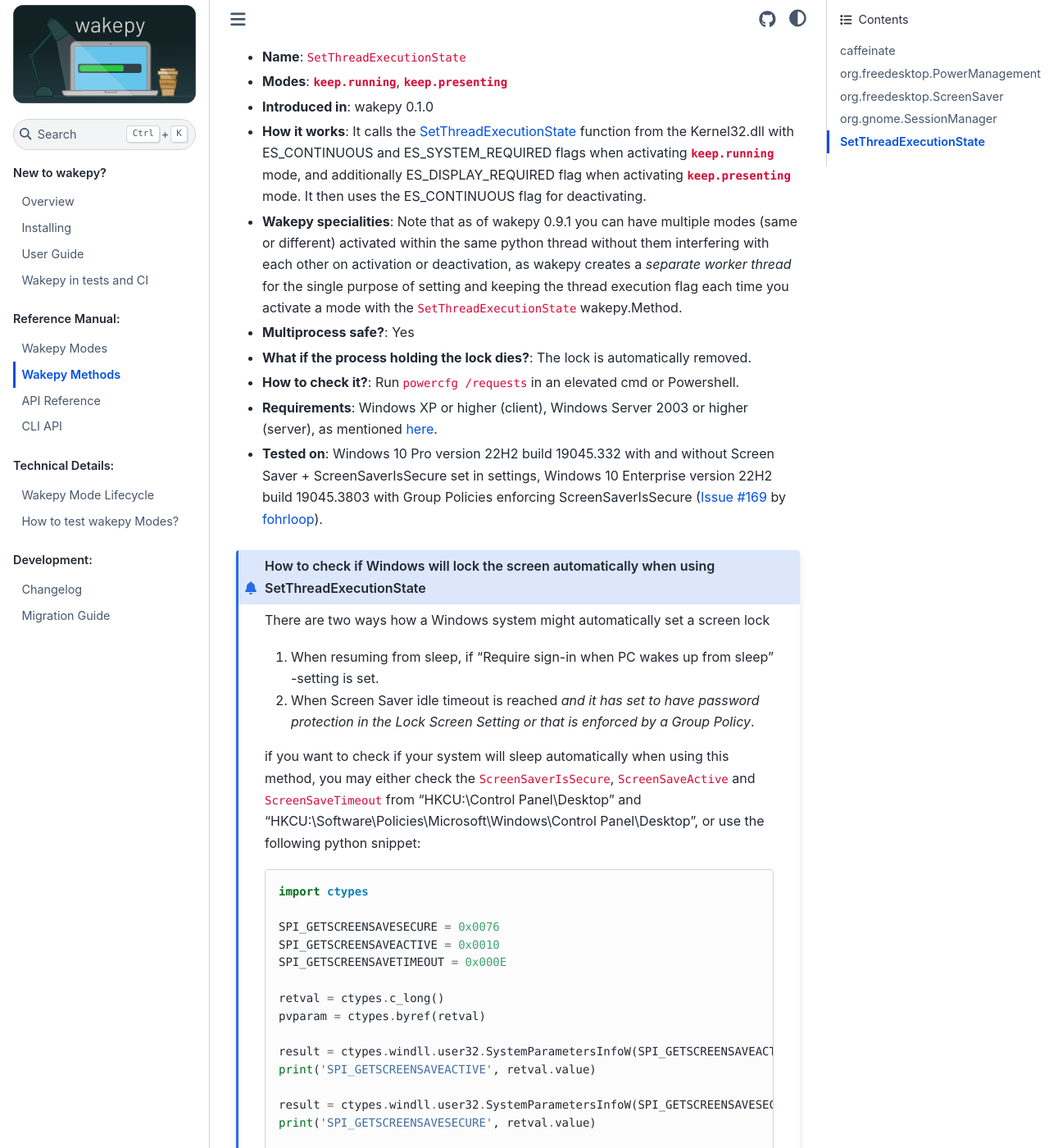
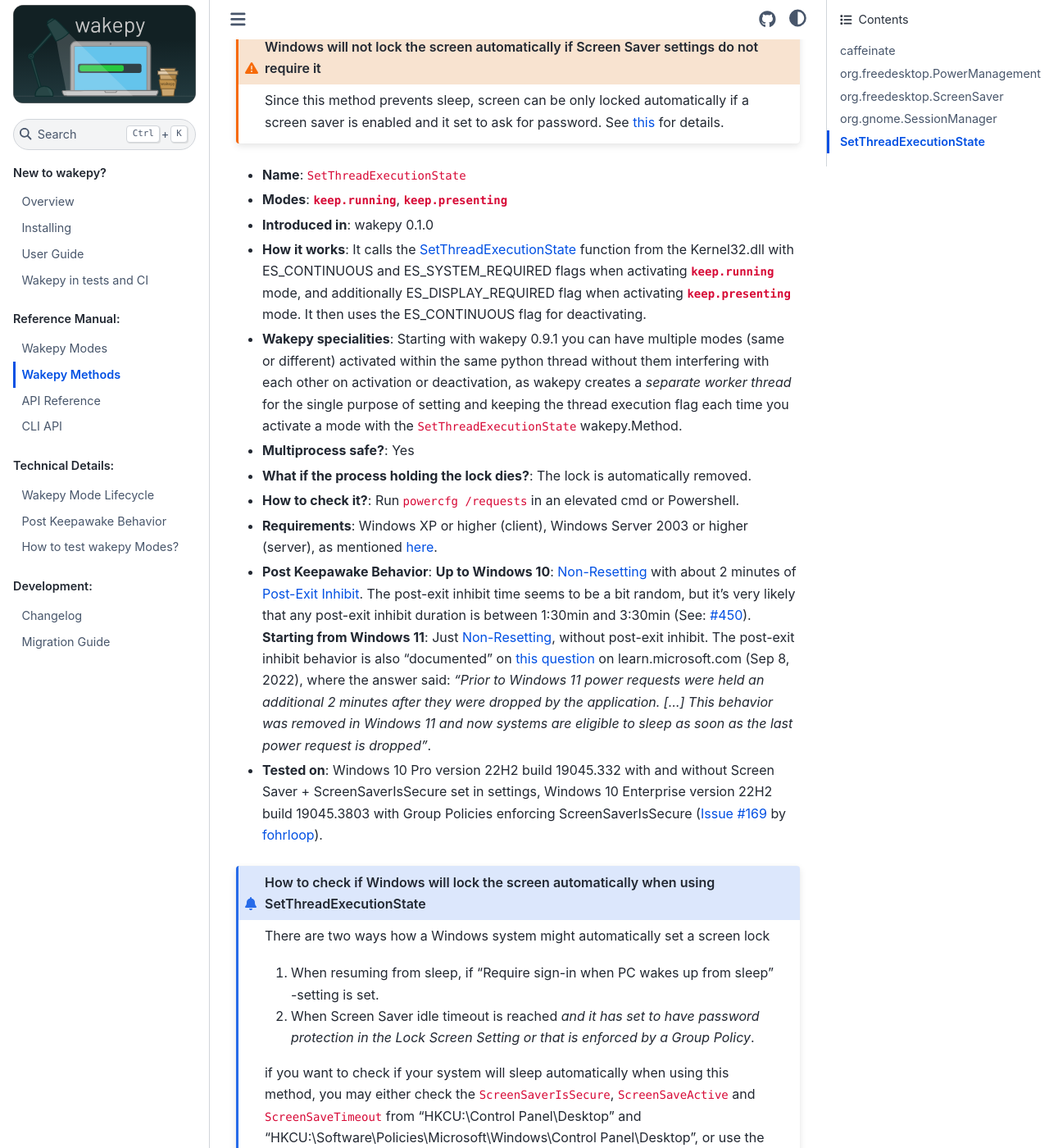
Before and after one commit to fohrloop/wakepy, a Sphinx documentation site: the page built from docs/source/methods-reference.md, in a window 1280 px wide and 1400 px high, scrolled down 3488 px. Shown: the whole window at 82% size. Built offline with Sphinx 7.4.7 and the Sphinx Book theme 1.1.4, drawn with Linux system fonts in a browser that asks for light colours; the version number could not be read and is left out; some of the changed text lies outside the part shown.

Commit message:
Document post keepawake behavior (#472)
Answers to the question in #366

Closes: #471 (Docs for GNOME)
Closes: #450 (Docs for Windows)
Closes: #367 (2 min post-exit inhibit on Windows 10)

Adds a new "Post keepawake behavior" page to the documentation.

`````diff
--- a/docs/source/methods-reference.md
+++ b/docs/source/methods-reference.md
@@ -37,6 +37,7 @@
 - **How to check it?**:  You may check if there are *any* inhibitors using the HasInhibit method of the `/org/freedesktop/PowerManagement/Inhibit` object on the `org.freedesktop.PowerManagement.Inhibit` interface. Note that updating the inhibit flag from `false` to `true` may take a few seconds. A good tool for this is [D-Spy](https://apps.gnome.org/Dspy/). Alternatively, you could monitor your inhibit call with [`dbus-monitor`](https://dbus.freedesktop.org/doc/dbus-monitor.1.html).
 - **Requirements**: D-Bus + KDE Plasma >=5.12.90 or other DE which implements this older freedesktop D-Bus interface. Exception: Xfce is not supported.
 - **About unsupported DEs** Older versions of KDE Plasma had a bug which also prevented the screenlock/screesaver activation. The bug was fixed in [D11182](https://phabricator.kde.org/D11182), commit  [152400c1b688](https://phabricator.kde.org/R122:152400c1b6880506ee1395011686c2b191f419a0) and was part of the KDE Plasma 5.12.90 ( = 5.13 Beta) [release](https://kde.org/announcements/changelogs/plasma/5/5.12.5-5.12.90/). This Method is not supported either on Xfce as it has similar bug which prevents also the automatic screenlock/screensaver (See: [xfce4-power-manager/#65](https://gitlab.xfce.org/xfce/xfce4-power-manager/-/issues/65)), hence, wakepy refuses to use org.freedesktop.PowerManagement as method for keep.running mode on KDE < 5.12.90 and on any version of Xfce.
+- **Post Keepawake Behavior**:  [Resetting](#idle-timer-resetting) type on KDE (KDE Plasma 5.27.11, tested by [reidswanson](https://github.com/reidswanson) on [#366](https://github.com/fohrloop/wakepy/discussions/366#discussioncomment-9797027)).
 - **Tested on**:  openSUSE 15.5 with KDE Plasma 5.27.9 ([Comment in #310](https://github.com/fohrloop/wakepy/issues/310#issuecomment-2140156882) by [fohrloop](https://github.com/fohrloop/)).
 
 (org-freedesktop-screensaver)=
@@ -49,6 +50,7 @@
 - **What if the process holding the lock dies?**: The lock is automatically removed.
 - **How to check it?**:  The org.freedesktop.ScreenSaver does not expose a method for listing the inhibitors, but you could monitor your inhibit call with [`dbus-monitor`](https://dbus.freedesktop.org/doc/dbus-monitor.1.html).
 - **Requirements**: D-Bus, and a [freedesktop.org compliant desktop environment](https://www.freedesktop.org/wiki/Desktops/), which should implement the org.freedesktop.ScreenSaver.Inhibit method.
+- **Post Keepawake Behavior**:  [Resetting](#idle-timer-resetting) type on GNOME 47 ([#471](https://github.com/fohrloop/wakepy/issues/471)). The behavior is likely to depend on the used DE.
 - **Tested on**:  Ubuntu 22.04 with GNOME 42.9 ([wakepy/#171](https://github.com/fohrloop/wakepy/pull/171)) and openSUSE 15.5 with KDE Plasma 5.27.9 ([wakepy/#310](https://github.com/fohrloop/wakepy/issues/310#issuecomment-2135512139)) by [fohrloop](https://github.com/fohrloop/).
 
 
@@ -62,6 +64,7 @@
 - **What if the process holding the lock dies?**: The lock is automatically removed.
 - **How to check it?**:  You may check the list of inhibitors using the [GetInhibitors](https://lira.no-ip.org:8443/doc/gnome-session/dbus/gnome-session.html#org.gnome.SessionManager.GetInhibitors) method, which gives you list of object paths like `["/org/gnome/SessionManager/Inhibitor20"]`. Then you can use the [GetAppId](https://lira.no-ip.org:8443/doc/gnome-session/dbus/gnome-session.html#org.gnome.SessionManager.Inhibitor.GetAppId), [GetFlags](https://lira.no-ip.org:8443/doc/gnome-session/dbus/gnome-session.html#org.gnome.SessionManager.Inhibitor.GetFlags) and [GetReason](https://lira.no-ip.org:8443/doc/gnome-session/dbus/gnome-session.html#org.gnome.SessionManager.Inhibitor.GetReason) methods on the [org.gnome.SessionManager.Inhibitor](https://lira.no-ip.org:8443/doc/gnome-session/dbus/gnome-session.html#org.gnome.SessionManager.Inhibitor) interface of the listed objects on the org.gnome.SessionManager service to translate that into something meaningful. A good tool for this is [D-Spy](https://apps.gnome.org/Dspy/). Alternatively, you could monitor your inhibit call with [`dbus-monitor`](https://dbus.freedesktop.org/doc/dbus-monitor.1.html).
 - **Requirements**: D-Bus, GNOME Desktop Environment with gnome-session running. The exact version of required GNOME is unknown, but this should work from GNOME 2.24 ([2008-09-23](https://gitlab.gnome.org/GNOME/gnome-session/-/tags/GNOME_SESSION_2_24_0)) onwards. See [version history of org.gnome.SessionManager.xml](https://gitlab.gnome.org/GNOME/gnome-session/-/commits/main/gnome-session/org.gnome.SessionManager.xml). At least [this](https://fedoraproject.org/wiki/Desktop/Whiteboards/InhibitApis) and [this](https://bugzilla.redhat.com/show_bug.cgi?id=529287#c3) mention GNOME 2.24.
+- **Post Keepawake Behavior**:  [Resetting](#idle-timer-resetting) type (GNOME 47, [#471](https://github.com/fohrloop/wakepy/issues/471)).
 - **Tested on**:  Ubuntu 22.04.3 LTS with GNOME 42.9 ([PR #138](https://github.com/fohrloop/wakepy/pull/138) by [fohrloop](https://github.com/fohrloop/)).
 
 ````{admonition} May slow down system if called repeatedly
@@ -85,11 +88,12 @@
 - **Modes**: [`keep.running`](#keep-running-mode), [`keep.presenting`](#keep-presenting-mode)
 - **Introduced in**: wakepy 0.1.0
 - **How it works**: It calls the [SetThreadExecutionState](https://learn.microsoft.com/en-us/windows/win32/api/winbase/nf-winbase-setthreadexecutionstate) function from the Kernel32.dll with ES_CONTINUOUS and ES_SYSTEM_REQUIRED flags when activating [`keep.running`](#keep-running-mode) mode, and additionally ES_DISPLAY_REQUIRED flag when activating [`keep.presenting`](#keep-presenting-mode) mode. It then uses the ES_CONTINUOUS flag for deactivating.
-- **Wakepy specialities**: Note that as of wakepy 0.9.1 you can have multiple modes (same or different) activated within the same python thread without them interfering with each other on activation or deactivation, as wakepy creates a *separate worker thread* for the single purpose of setting and keeping the thread execution flag each time you activate a mode with the `SetThreadExecutionState` wakepy.Method.
+- **Wakepy specialities**: Starting with wakepy 0.9.1 you can have multiple modes (same or different) activated within the same python thread without them interfering with each other on activation or deactivation, as wakepy creates a *separate worker thread* for the single purpose of setting and keeping the thread execution flag each time you activate a mode with the `SetThreadExecutionState` wakepy.Method.
 - **Multiprocess safe?**: Yes
 - **What if the process holding the lock dies?**: The lock is automatically removed.
 - **How to check it?**: Run `powercfg /requests` in an elevated cmd or Powershell.
 - **Requirements**: Windows XP or higher (client), Windows Server 2003 or higher (server), as mentioned [here](https://learn.microsoft.com/en-us/windows/win32/api/winbase/nf-winbase-setthreadexecutionstate).
+- **Post Keepawake Behavior**:  **Up to Windows 10**: [Non-Resetting](#idle-timer-non-resetting) with about 2 minutes of [Post-Exit Inhibit](#post-exit-inhibit). The post-exit inhibit time seems to be a bit random, but it's very likely that any post-exit inhibit duration is between 1:30min and 3:30min (See: [#450](https://github.com/fohrloop/wakepy/issues/450#issuecomment-3074518760)). **Starting from Windows 11**: Just [Non-Resetting](#idle-timer-non-resetting), without post-exit inhibit. The post-exit inhibit behavior is also "documented" on [this question](https://learn.microsoft.com/en-us/answers/questions/999348/setthreadexecutionstate-without-es-continuous-does) on learn.microsoft.com (Sep 8, 2022), where the answer said: *"Prior to Windows 11 power requests were held an additional 2 minutes after they were dropped by the application. [...] This behavior was removed in Windows 11 and now systems are eligible to sleep as soon as the last power request is dropped"*.
 - **Tested on**:  Windows 10 Pro version 22H2 build 19045.332 with and without Screen Saver + ScreenSaverIsSecure set in settings, Windows 10 Enterprise version 22H2 build 19045.3803 with Group Policies enforcing ScreenSaverIsSecure ([Issue #169](https://github.com/fohrloop/wakepy/issues/169) by [fohrloop](https://github.com/fohrloop/)).
 
 
`````
Also changed, not shown: docs/source/changelog.md (+1 -0 lines), docs/source/index.md (+1 -0 lines), docs/source/post-keepawake-behavior.md (added, +70 -0 lines), docs/source/test-manually.md (+1 -0 lines), docs/source/img/idle-timer-non-resetting.svg (added), docs/source/img/idle-timer-post-exit-inhibit.svg (added), docs/source/img/idle-timer-resetting.svg (added), 1 other file.
